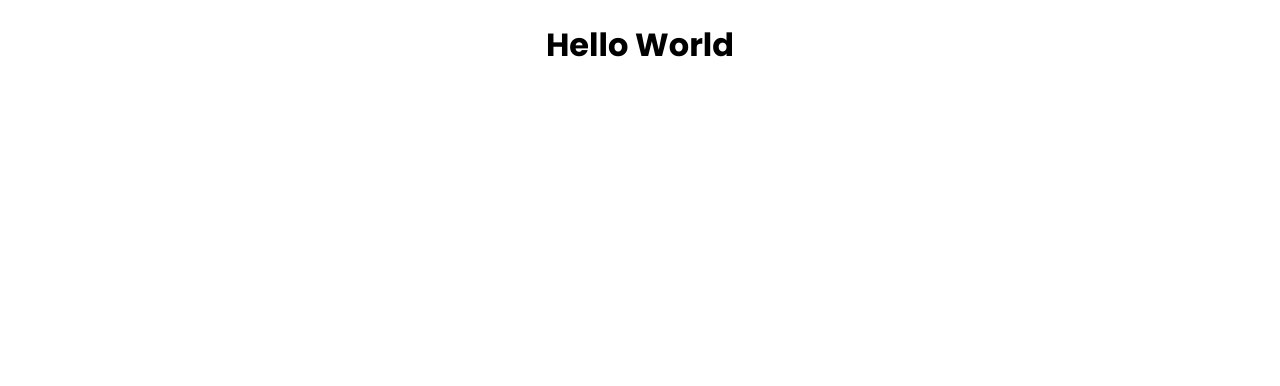
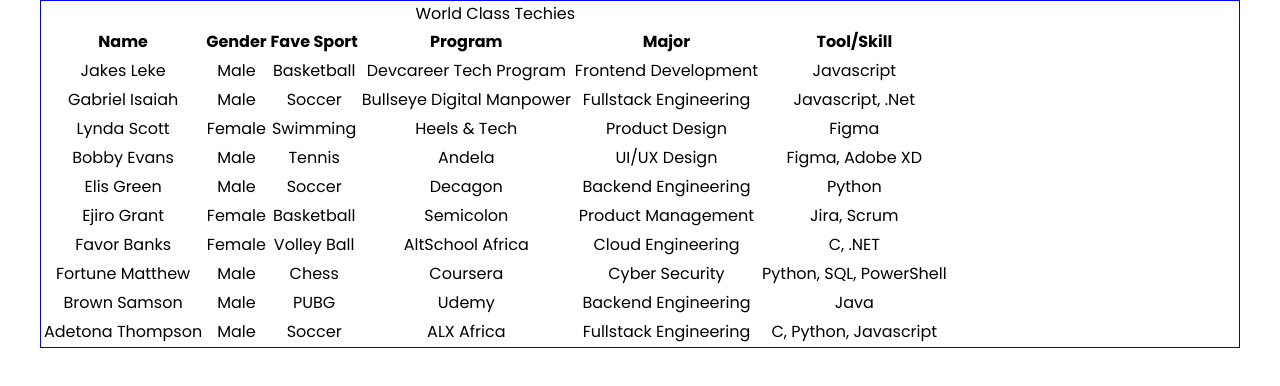
Before and after one commit to El-Jakes/responsive-table, a plain HTML site: page index.html in a window 1280 px wide. Drawn offline with Linux system fonts and the light colour scheme.

Commit message:
modify css, add table element and populate it with data

```diff
--- a/index.css
+++ b/index.css
@@ -10,3 +10,10 @@ body {
     font-family: 'Poppins', sans-serif;
     text-align: center;
 }
+
+.wrapper {
+    max-width: 1200px;
+    width: 100%;
+    margin: 0 auto;
+    border: 1px solid blue;
+}
--- a/index.html
+++ b/index.html
@@ -7,6 +7,102 @@
     <title>Responsive Table</title>
 </head>
 <body>
-    <h1>Hello World</h1>
+    <main>
+        <section class="wrapper">
+            <table>
+                <caption>World Class Techies</caption>
+
+                <tr>
+                    <th>Name</th>
+                    <th>Gender</th>
+                    <th>Fave Sport</th>
+                    <th>Program</th>
+                    <th>Major</th>
+                    <th>Tool/Skill</th>
+                </tr>
+                <tr>
+                    <td>Jakes Leke</td>
+                    <td>Male</td>
+                    <td>Basketball</td>
+                    <td>Devcareer Tech Program</td>
+                    <td>Frontend Development</td>
+                    <td>Javascript</td>
+                </tr>
+                <tr>
+                    <td>Gabriel Isaiah</td>
+                    <td>Male</td>
+                    <td>Soccer</td>
+                    <td>Bullseye Digital Manpower</td>
+                    <td>Fullstack Engineering</td>
+                    <td>Javascript, .Net</td>
+                </tr>
+                <tr>
+                    <td>Lynda Scott</td>
+                    <td>Female</td>
+                    <td>Swimming</td>
+                    <td>Heels & Tech</td>
+                    <td>Product Design</td>
+                    <td>Figma</td>
+                </tr>
+                <tr>
+                    <td>Bobby Evans</td>
+                    <td>Male</td>
+                    <td>Tennis</td>
+                    <td>Andela</td>
+                    <td>UI/UX Design</td>
+                    <td>Figma, Adobe XD</td>
+                </tr>
+                <tr>
+                    <td>Elis Green</td>
+                    <td>Male</td>
+                    <td>Soccer</td>
+                    <td>Decagon</td>
+                    <td>Backend Engineering</td>
+                    <td>Python</td>
+                </tr>
+                <tr>
+                    <td>Ejiro Grant</td>
+                    <td>Female</td>
+                    <td>Basketball</td>
+                    <td>Semicolon</td>
+                    <td>Product Management</td>
+                    <td>Jira, Scrum</td>
+                </tr>
+                <tr>
+                    <td>Favor Banks</td>
+                    <td>Female</td>
+                    <td>Volley Ball</td>
+                    <td>AltSchool Africa</td>
+                    <td>Cloud Engineering</td>
+                    <td>C, .NET</td>
+                </tr>
+                <tr>
+                    <td>Fortune Matthew</td>
+                    <td>Male</td>
+                    <td>Chess</td>
+                    <td>Coursera</td>
+                    <td>Cyber Security</td>
+                    <td>Python, SQL, PowerShell</td>
+                </tr>
+                <tr>
+                    <td>Brown Samson</td>
+                    <td>Male</td>
+                    <td>PUBG</td>
+                    <td>Udemy</td>
+                    <td>Backend Engineering</td>
+                    <td>Java</td>
+                </tr>
+                <tr>
+                    <td>Adetona Thompson</td>
+                    <td>Male</td>
+                    <td>Soccer</td>
+                    <td>ALX Africa</td>
+                    <td>Fullstack Engineering</td>
+                    <td>C, Python, Javascript</td>
+                </tr>
+
+            </table>
+        </section>
+    </main>
 </body>
 </html>
```
